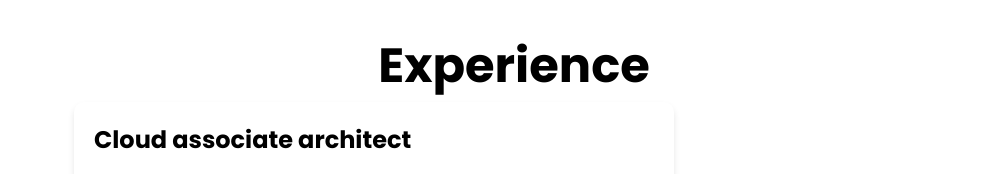
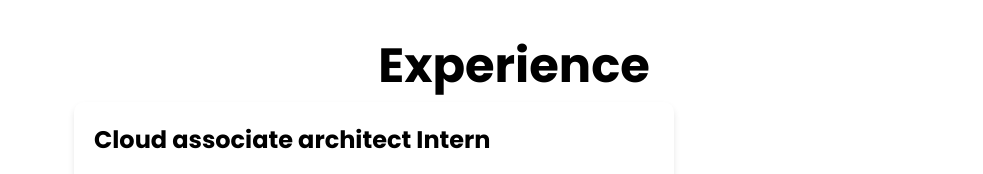
Before and after one commit to qqudah/Portfolio, a plain HTML site: page index.html in a window 1280 px wide. Shown: the part 1040-1214 px from the top of the page, without its empty margins (126-1109 px from the left). Drawn offline with nearby package versions, Linux system fonts and the light colour scheme.

Commit message:
added word Intern

```diff
--- a/index.html
+++ b/index.html
@@ -92,7 +92,7 @@
       <div class="experience-cards-container">
         <!-- Left Card -->
         <div class="card left-card" data-aos="fade-right" data-aos-duration="1000">
-          <h2 class="card-title">Cloud associate architect</h2>
+          <h2 class="card-title">Cloud associate architect Intern</h2>
           <img
             src="./assets/Ilinix.png"
             alt="Experience Icon"
```
